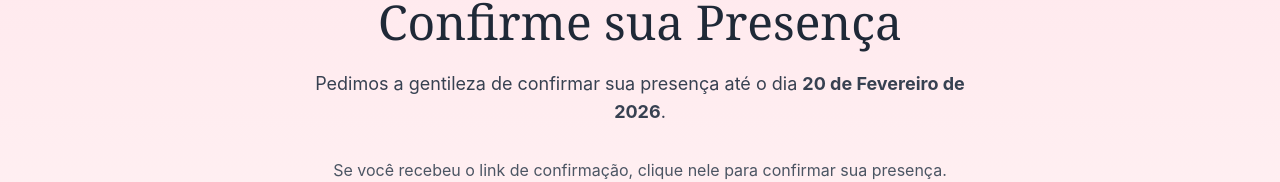
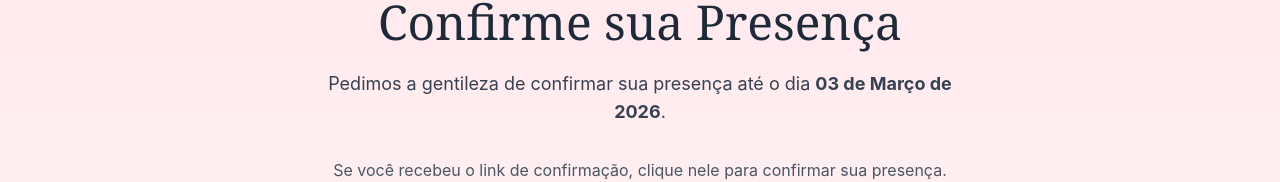
Before and after one commit to thiagoteberga/nina-thiago-wedding, a Next.js app: page / in a window 1280 px wide. Shown: the part 2357-2539 px from the top of the page. Built offline with nearby package versions, Linux system fonts and the light colour scheme.

Commit message:
feat: alteração data de confirmação

```diff
--- a/app/page.tsx
+++ b/app/page.tsx
@@ -116,7 +116,7 @@ export default function Home() {
         <div className="max-w-2xl mx-auto text-center">
           <h2 className="heading-2 mb-6">Confirme sua Presença</h2>
           <p className="text-gray-700 text-lg mb-8">
-            Pedimos a gentileza de confirmar sua presença até o dia <strong>20 de Fevereiro de 2026</strong>.
+            Pedimos a gentileza de confirmar sua presença até o dia <strong>03 de Março de 2026</strong>.
           </p>
           <p className="text-gray-600 mb-8">
             Se você recebeu o link de confirmação, clique nele para confirmar sua presença.
```
Also changed, not shown: 1 other file (tests, documents, lock files or other folders).
